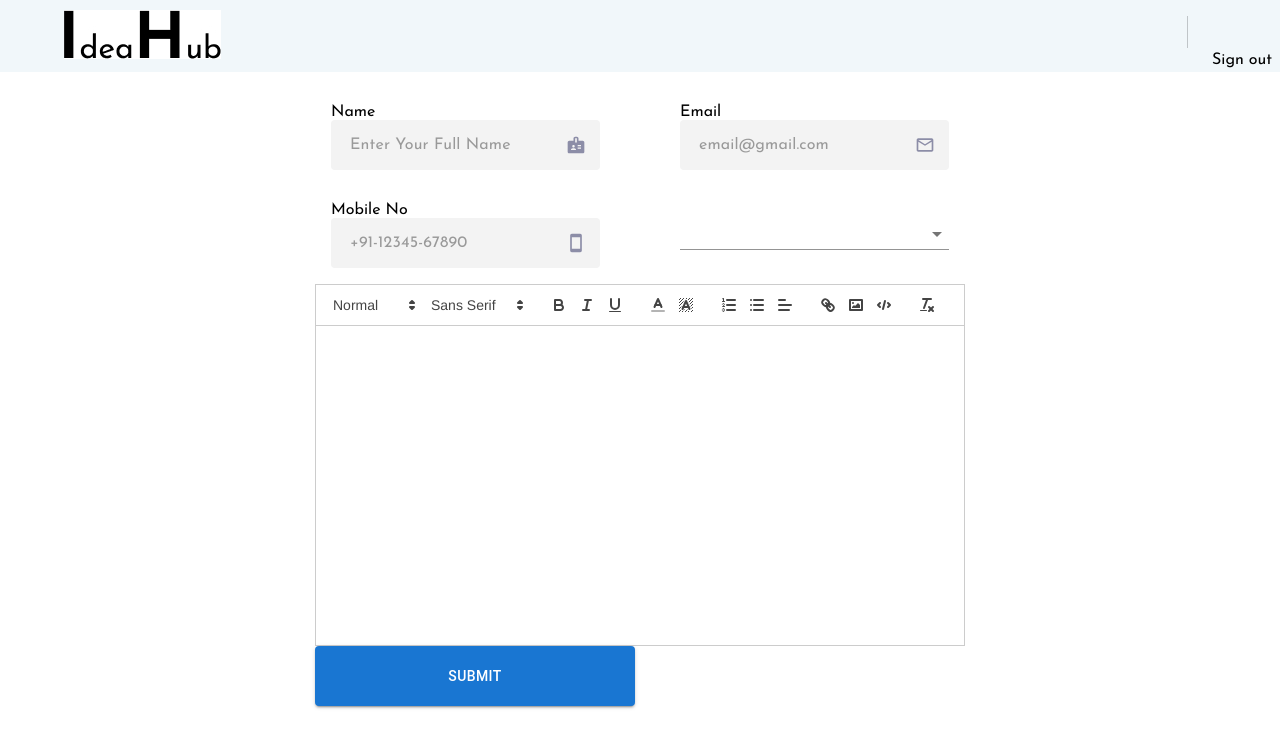
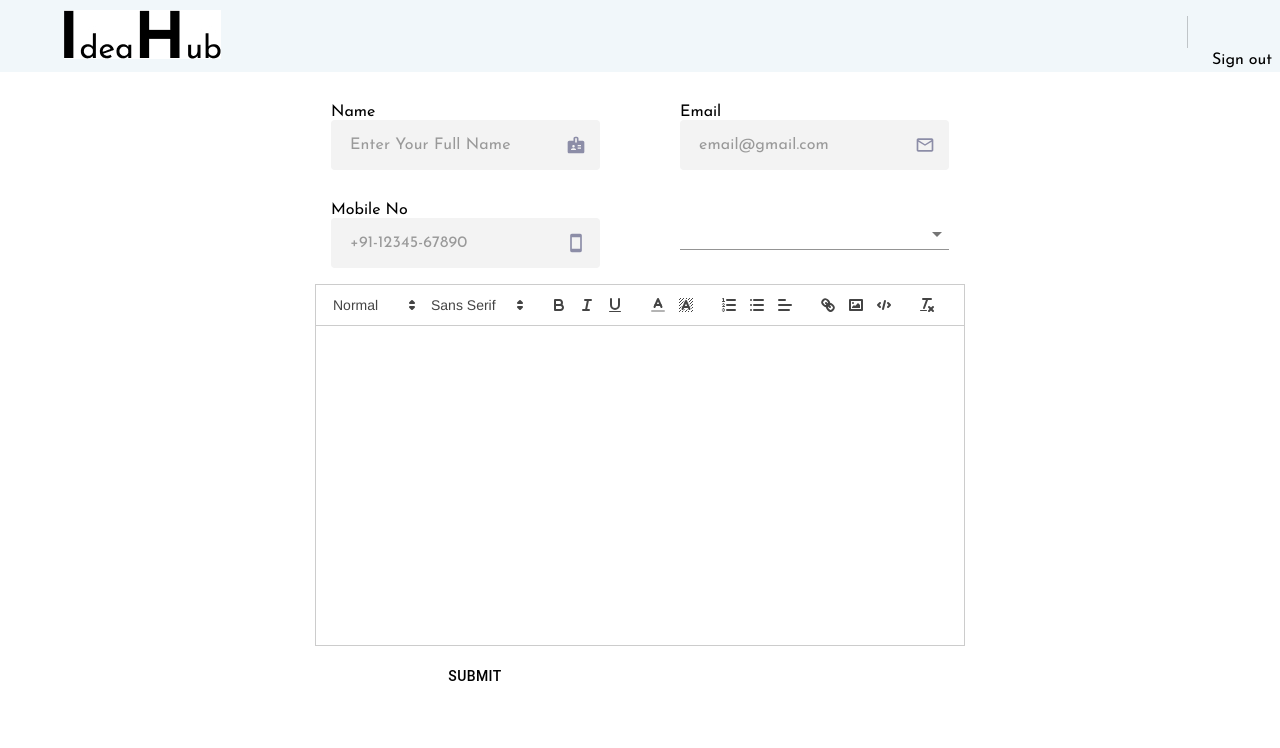
Before and after one commit to NaveentejaB/ideahupAPIintegration, a React (Create React App) app: page /ideahub in a window 1280 px wide. Shown: the top 748 px of the page. Built offline with nearby package versions, Linux system fonts and the light colour scheme; no server answers; sample sign-in values are in the browser's storage; a web font is replaced by a local one.

Commit message:
ideahub button

```diff
--- a/src/pages/Ideahub/Ideahub.js
+++ b/src/pages/Ideahub/Ideahub.js
@@ -857,7 +857,7 @@ const Ideahub = () => {
 
 
             </div>
-            <Button type="submit" variant="contained" className={style.submit_button}>Submit</Button>
+            <Button type="submit" variant="containedgit a" className={style.submit_button}>Submit</Button>
 
             <ToastContainer />
 
```
